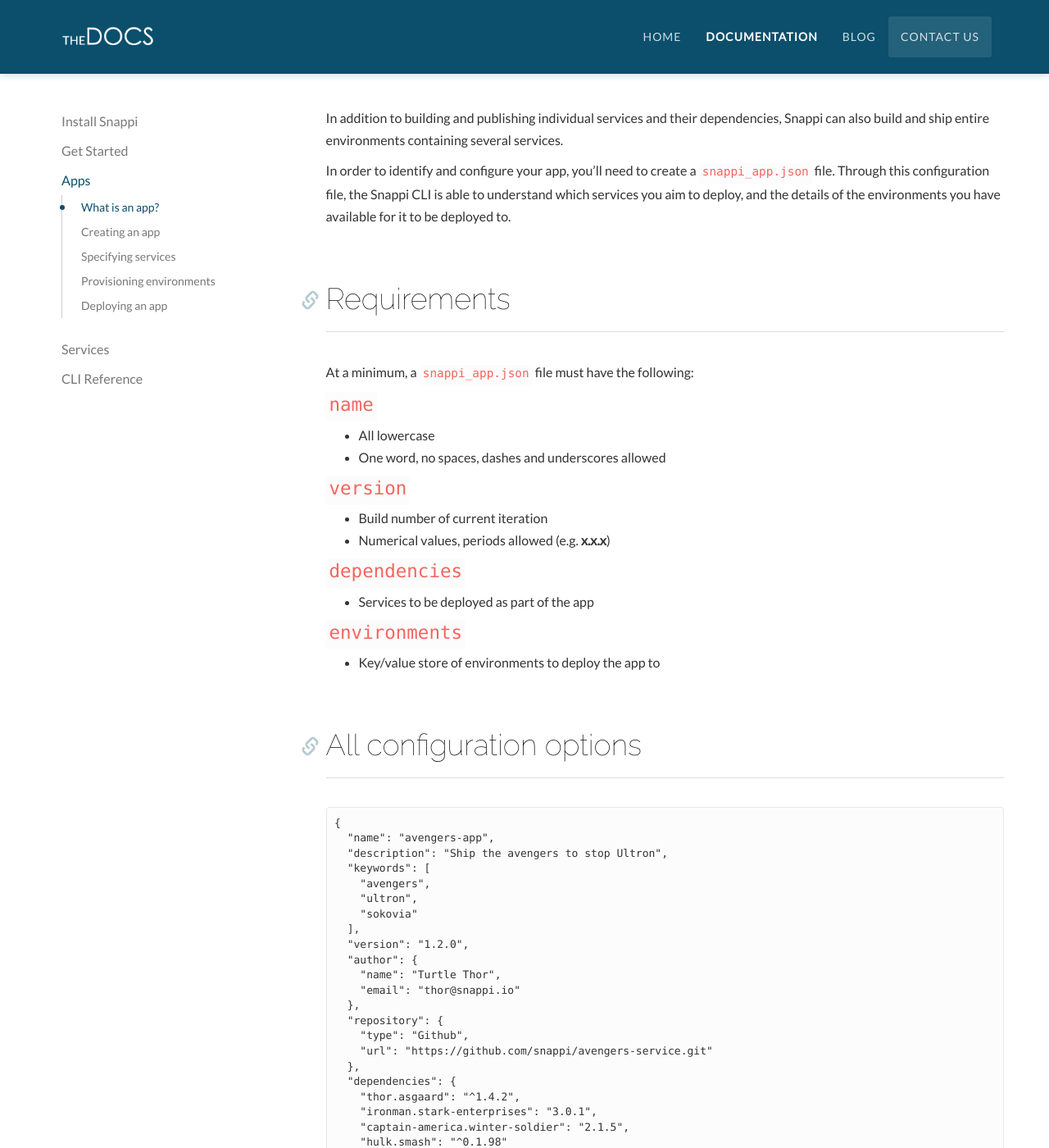
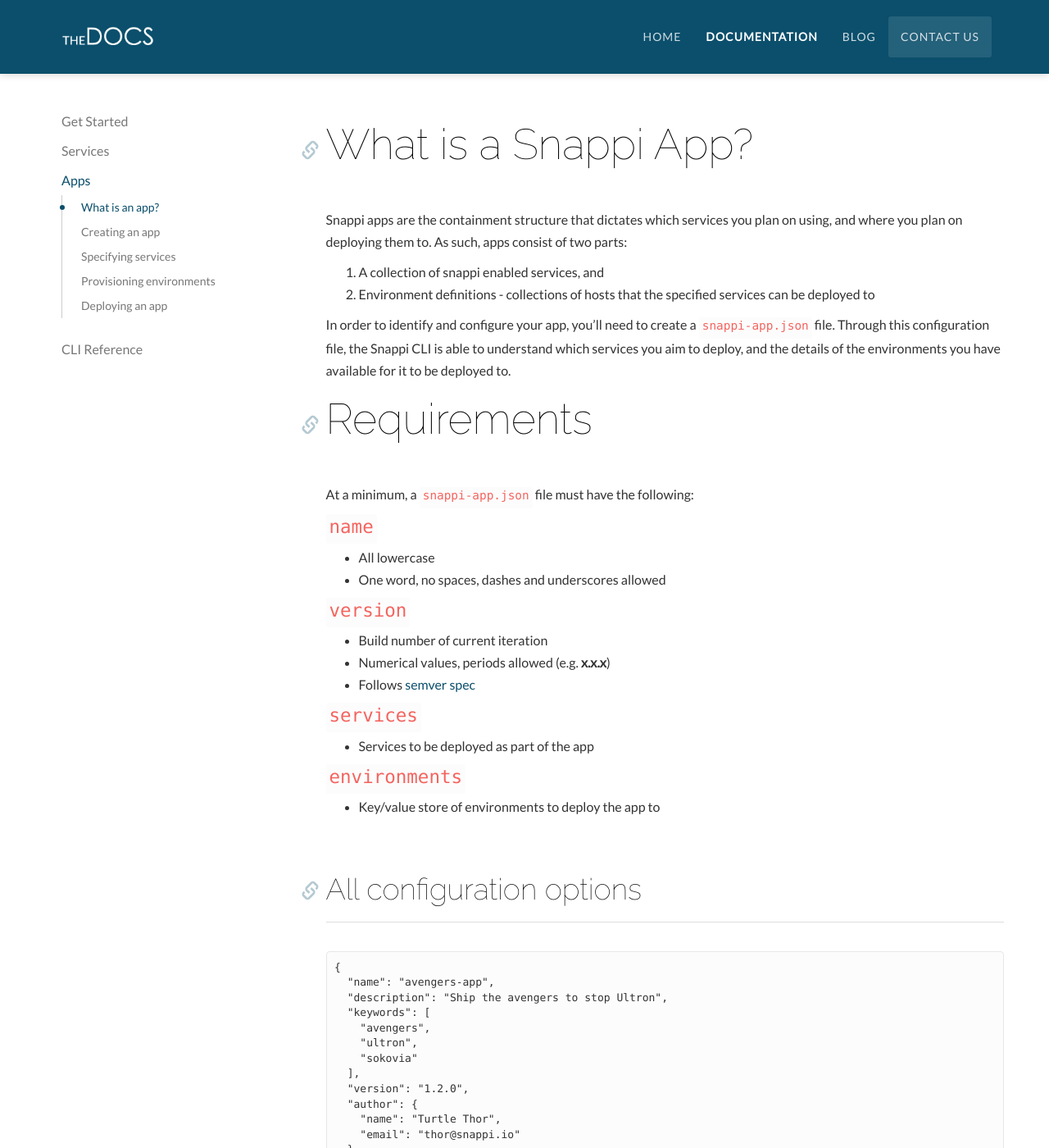
Before and after one commit to snappi/snappi.github.io, a Jekyll site: the page built from _docs/apps/what_is_an_app.md, in a window 1280 px wide and 1400 px high. Shown: the whole window at 82% size. Built offline with Jekyll 4.4.1, drawn with Linux system fonts in a browser that asks for light colours; comment, search, counter and statistics services are not loaded; some of the changed text lies outside the part shown.

Commit message:
Updated the what is a snappi app page

````diff
--- a/_docs/apps/what_is_an_app.md
+++ b/_docs/apps/what_is_an_app.md
@@ -6,15 +6,19 @@ order: 0
 parent: apps
 ---
 
-In addition to building and publishing individual services and their dependencies, Snappi can also build and ship
-entire environments containing several services.
+# What is a Snappi App?
+Snappi apps are the containment structure that dictates which services you plan on using, and where you plan on
+deploying them to. As such, apps consist of two parts:
 
-In order to identify and configure your app, you'll need to create a `snappi_app.json` file. Through this configuration
+1. A collection of snappi enabled services, and
+2. Environment definitions - collections of hosts that the specified services can be deployed to
+
+In order to identify and configure your app, you'll need to create a `snappi-app.json` file. Through this configuration
 file, the Snappi CLI is able to understand which services you aim to deploy, and the details of the environments you
 have available for it to be deployed to.
 
-## Requirements
-At a minimum, a `snappi_app.json` file must have the following:
+# Requirements
+At a minimum, a `snappi-app.json` file must have the following:
 
 #### `name`
 * All lowercase
@@ -23,8 +27,9 @@ At a minimum, a `snappi_app.json` file must have the following:
 #### `version`
 * Build number of current iteration
 * Numerical values, periods allowed (e.g. **x.x.x**)
+* Follows [semver spec](https://docs.npmjs.com/getting-started/semantic-versioning)
 
-#### `dependencies`
+#### `services`
 * Services to be deployed as part of the app
 
 #### `environments`
@@ -50,11 +55,29 @@ At a minimum, a `snappi_app.json` file must have the following:
     "type": "Github",
     "url": "https://github.com/snappi/avengers-service.git"
   },
-  "dependencies": {
-    "thor.asgaard": "^1.4.2",
-    "ironman.stark-enterprises": "3.0.1",
-    "captain-america.winter-soldier": "2.1.5",
-    "hulk.smash": "^0.1.98"
+  "services": {
+    "asgaard": "^1.4.2",
+    "stark-enterprises": "3.0.1",
+    "winter-soldier": "2.1.5",
+    "hulk": "^0.1.98"
+  },
+  "environments": {
+    "local": [
+      {
+        "host": "127.0.0.1",
+        "options": {}
+      }
+    ],
+    "production": [
+      {
+        "host": "12.34.56.78",
+        "options": {}
+      },
+      {
+        "host": "23.45.67.89",
+        "options": {}
+      }
+    ]
   }
 }
 ```
````
Also changed, not shown: _docs/cli.md (+1 -1 lines), _docs/get_started.md (+15 -17 lines), _docs/install_snappi.md (deleted, +0 -22 lines), _docs/services.md (+1 -1 lines).
